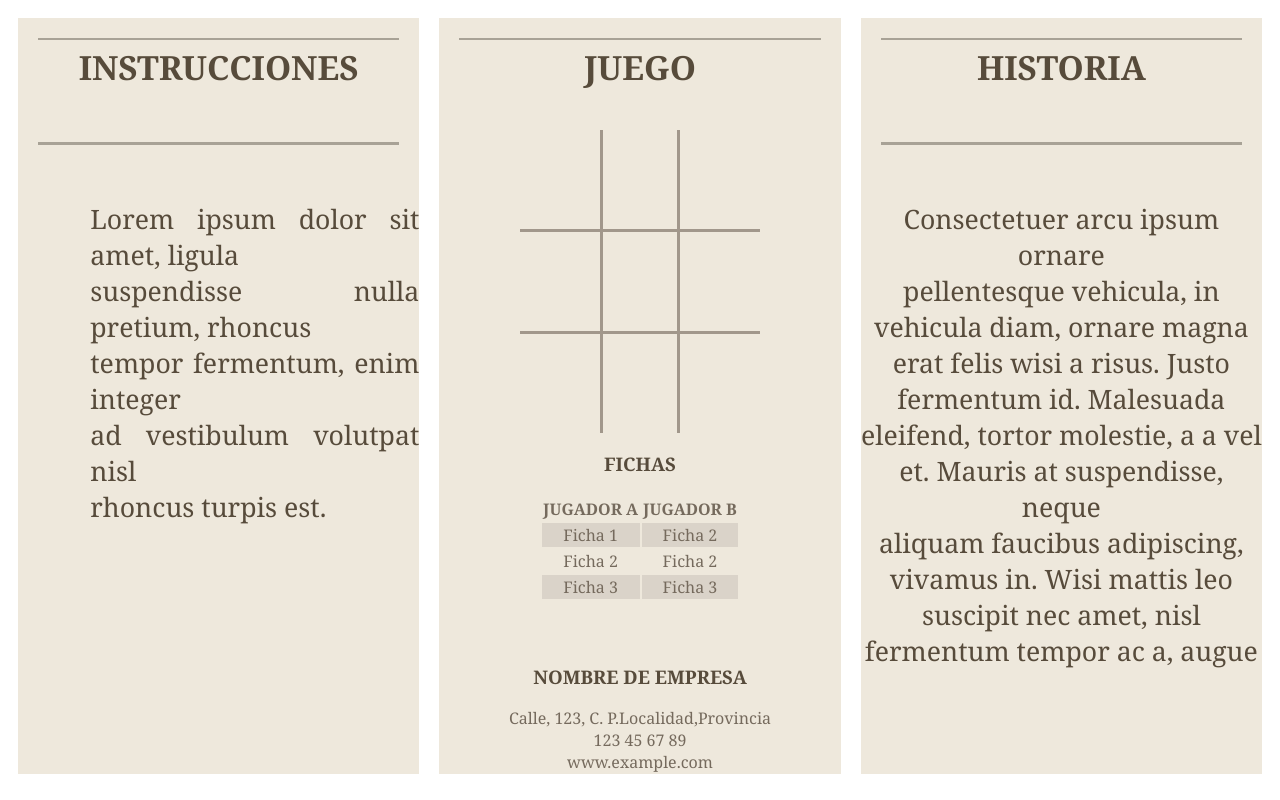
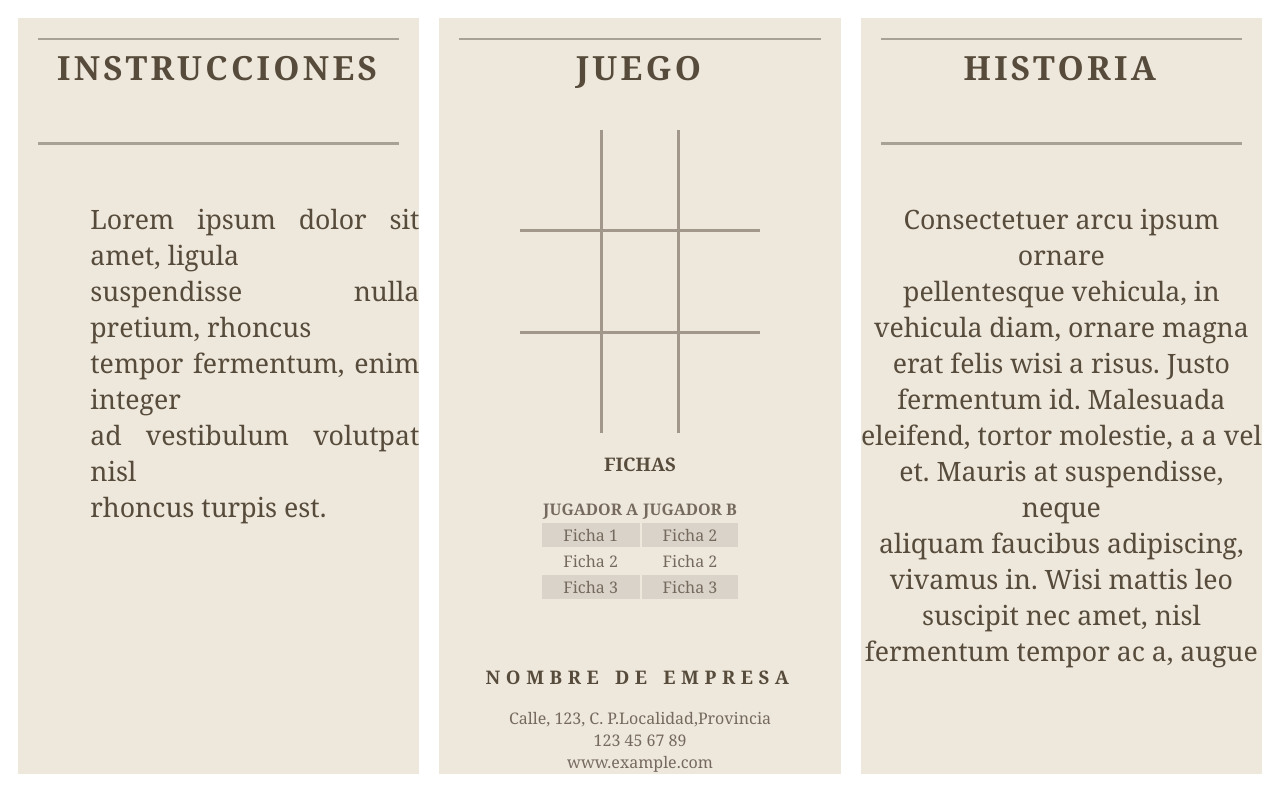
Before and after one commit to agonzalezbesada/LMSXI_Bolet-n12_Tablero_3enRaya, a plain HTML site: page index.html in a window 1280 px wide. Drawn offline with Linux system fonts and the light colour scheme.

Commit message:
Separacion letras

```diff
--- a/style.css
+++ b/style.css
@@ -17,6 +17,7 @@
     padding-bottom: 13%;
     margin: 5%;
     text-align: center;
+    letter-spacing: 0.1em;
     color: #574b3b;
     font-size: 25pt;
 }
@@ -40,6 +41,7 @@
     padding-top: 1%;
     padding-bottom: 5%;
     text-align: center;
+    letter-spacing: 0.1em;
     font-size: 25pt;
 }
 
@@ -118,6 +120,10 @@ table tr td {
     background-color: #dad3c9;
 }
 
+div span h3 {
+    letter-spacing: 0.3em;
+}
+
 div span div {
     text-align: center;
     color: #756a5d;
@@ -136,6 +142,7 @@ div span div {
     padding-bottom: 13%;
     margin: 5%;
     text-align: center;
+    letter-spacing: 0.1em;
     font-size: 25pt;
 }
 
```
